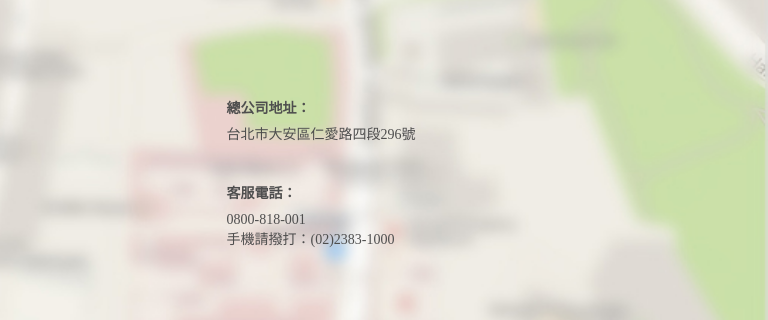
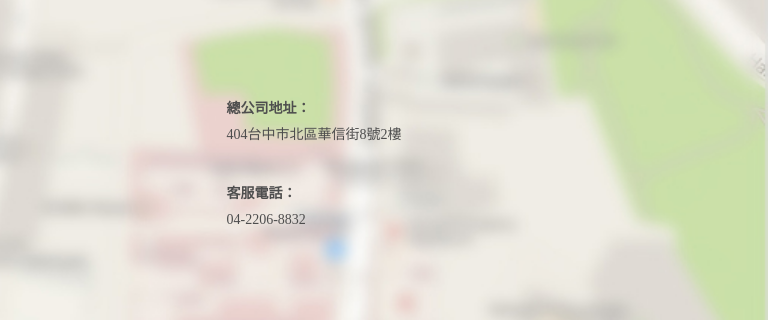
Before and after one commit to polomilky/nanshanlife-1, a plain HTML site: page contact-us.html in a window 1280 px wide. Shown: the part 109-429 px from the top of the page, 512-1280 px from the left. Drawn offline with nearby package versions, Linux system fonts and the light colour scheme.

Commit message:
fix address

```diff
--- a/contact-us.html
+++ b/contact-us.html
@@ -72,7 +72,7 @@
                 <div class="row">
                     <div class="col-sm-6 text-center">
                         <div class="gmap">
-                            <iframe frameborder="0" scrolling="no" marginheight="0" marginwidth="0" src="http://maps.google.com.tw/maps?f=q&hl=zh-TW&geocode=&q=25.037413, 121.553546&z=16&output=embed&t="></iframe>
+                            <iframe frameborder="0" scrolling="no" marginheight="0" marginwidth="0" src="http://maps.google.com.tw/maps?f=q&hl=zh-TW&geocode=&q=24.162356, 120.673974&z=16&output=embed&t="></iframe>
                         </div>
                     </div>
 
@@ -81,11 +81,10 @@
                             <li class="col-sm-6">
                                 <address>
                                     <h5>總公司地址：</h5>
-                                    <p>台北市大安區仁愛路四段296號</p>
+                                    <p>404台中市北區華信街8號2樓</p>
                                     <br>
                                     <h5>客服電話：</h5>
-                                    <p>0800-818-001 <br>
-                                    手機請撥打：(02)2383-1000</p>
+                                    <p>04-2206-8832</p>
                                 </address>
                             </li>
                         </ul>
```
